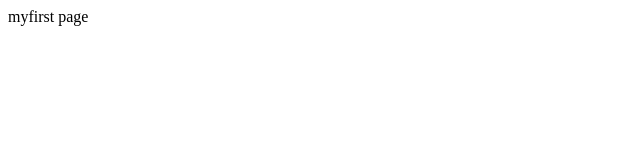
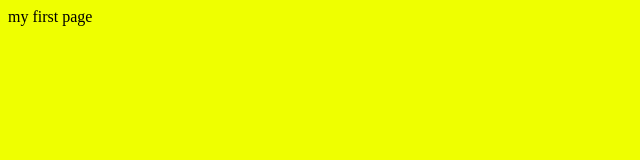
Before and after one commit to halamidi/Html-1, a plain HTML site: page index.html in a window 1280 px wide. Shown: the whole page, without its empty margins (0-640 px from the left). Drawn offline with Linux system fonts and the light colour scheme.

Commit message:
first commit

```diff
--- a/index.html
+++ b/index.html
@@ -1,11 +1,13 @@
 <!DOCTYPE html>
 	<html>
 		<head>
+		<link rel="stylesheet" href="style.css">
+
 			<title>
 				index
 			</title>
 		</head>
-		<body>
-			myfirst page
+		<body bgcolor= #efff>
+			my first page
 		</body>
 	</html>
```
Also changed, not shown: style.css (added).
